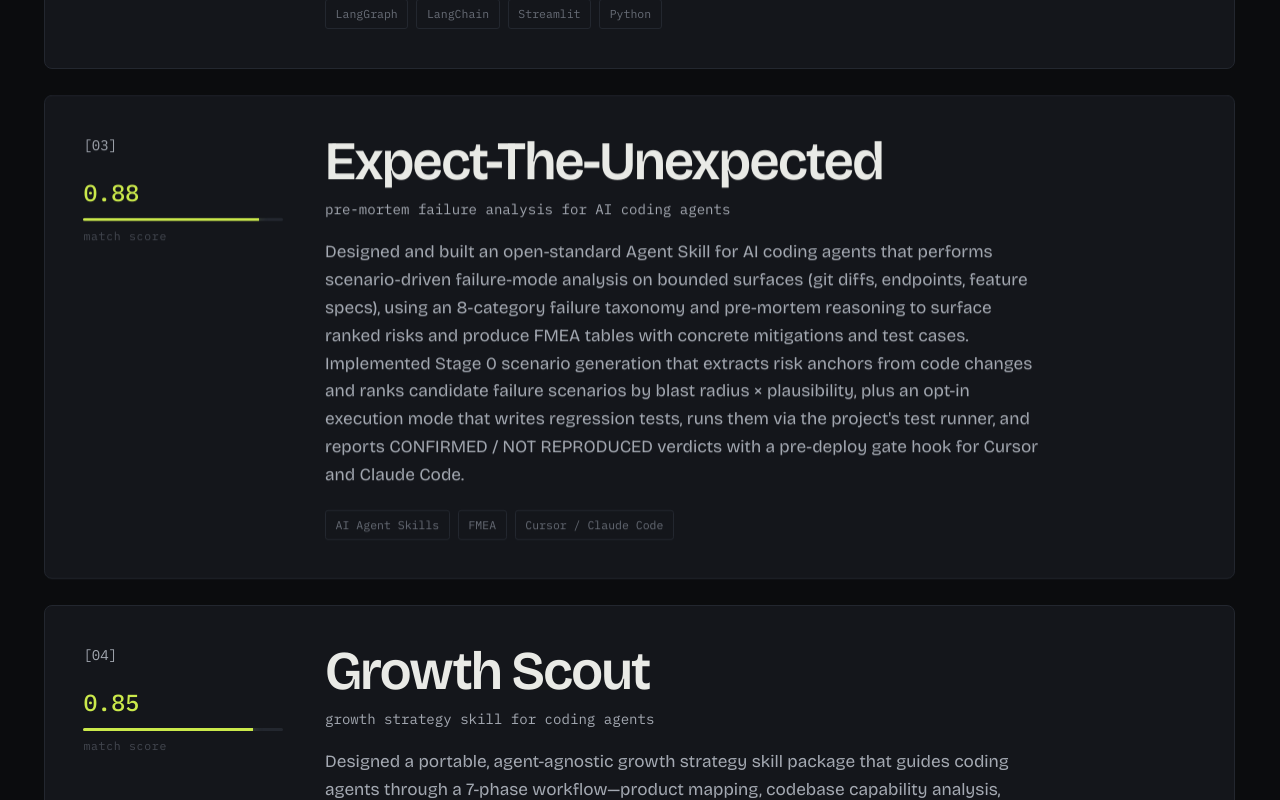
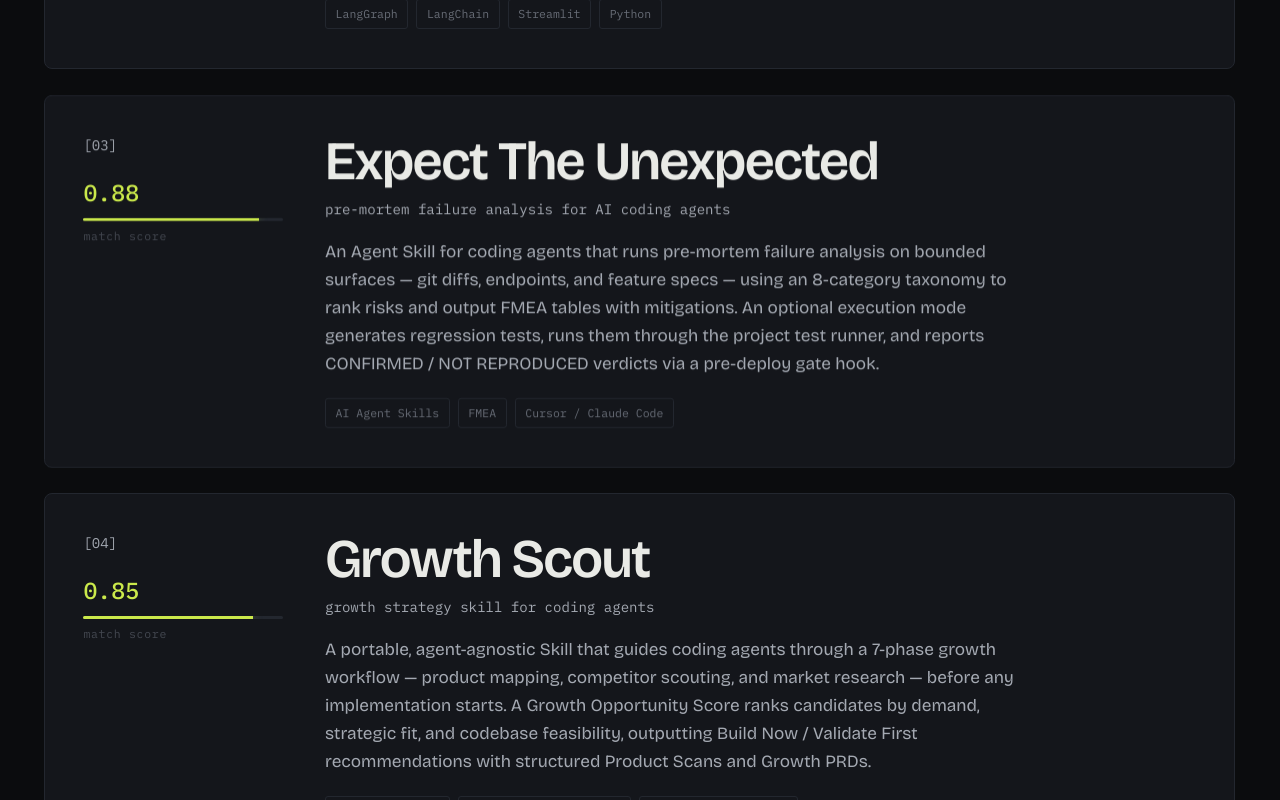
Before and after one commit to 008993368-yaz/GenAI-Portfolio, a React (Vite) app in the folder frontend-v2/: page / in a window 1280 px wide. Shown: the part 4460-5260 px from the top of the page. Built offline with nearby package versions, Linux system fonts and the light colour scheme; no server answers.

Commit message:
Polish new project entries for portfolio tone and naming.
Rename Expect-The-Unexpected to Expect The Unexpected and paraphrase both new project descriptions to match existing copy style.

```diff
--- a/frontend-v2/src/data/profile.ts
+++ b/frontend-v2/src/data/profile.ts
@@ -177,10 +177,10 @@ export const profile = {
     },
     {
       index: "03",
-      name: "Expect-The-Unexpected",
+      name: "Expect The Unexpected",
       tagline: "pre-mortem failure analysis for AI coding agents",
       description:
-        "Designed and built an open-standard Agent Skill for AI coding agents that performs scenario-driven failure-mode analysis on bounded surfaces (git diffs, endpoints, feature specs), using an 8-category failure taxonomy and pre-mortem reasoning to surface ranked risks and produce FMEA tables with concrete mitigations and test cases. Implemented Stage 0 scenario generation that extracts risk anchors from code changes and ranks candidate failure scenarios by blast radius × plausibility, plus an opt-in execution mode that writes regression tests, runs them via the project's test runner, and reports CONFIRMED / NOT REPRODUCED verdicts with a pre-deploy gate hook for Cursor and Claude Code.",
+        "An Agent Skill for coding agents that runs pre-mortem failure analysis on bounded surfaces — git diffs, endpoints, and feature specs — using an 8-category taxonomy to rank risks and output FMEA tables with mitigations. An optional execution mode generates regression tests, runs them through the project test runner, and reports CONFIRMED / NOT REPRODUCED verdicts via a pre-deploy gate hook.",
       tech: ["AI Agent Skills", "FMEA", "Cursor / Claude Code"],
       score: 0.88,
       vector: "0x3c9e",
@@ -190,7 +190,7 @@ export const profile = {
       name: "Growth Scout",
       tagline: "growth strategy skill for coding agents",
       description:
-        "Designed a portable, agent-agnostic growth strategy skill package that guides coding agents through a 7-phase workflow—product mapping, codebase capability analysis, competitor gap scouting, and market signal research—to recommend high-impact features before implementation, with structured output templates for Product Scans, Opportunity Reports, Growth PRDs, and GitHub issue breakdowns. Built a multi-factor Growth Opportunity Score (GOS) model weighing demand strength, competitor gaps, strategic fit, revenue/retention impact, and codebase feasibility, with evidence-first labeling (known/inferred/unknown) to rank opportunities and produce actionable Build Now / Validate First recommendations across Cursor, Claude Code, Codex, GitHub Copilot, and Aider.",
+        "A portable, agent-agnostic Skill that guides coding agents through a 7-phase growth workflow — product mapping, competitor scouting, and market research — before any implementation starts. A Growth Opportunity Score ranks candidates by demand, strategic fit, and codebase feasibility, outputting Build Now / Validate First recommendations with structured Product Scans and Growth PRDs.",
       tech: ["AI Agent Skills", "LLM Prompt Engineering", "Cursor / Claude Code"],
       score: 0.85,
       vector: "0x4d1a",
```
